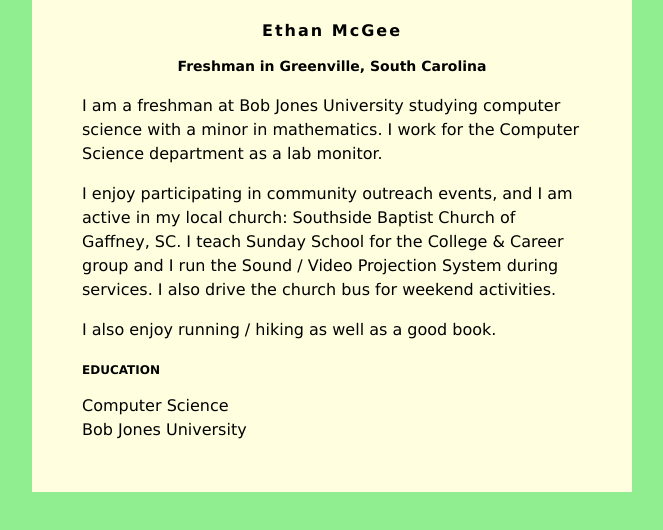
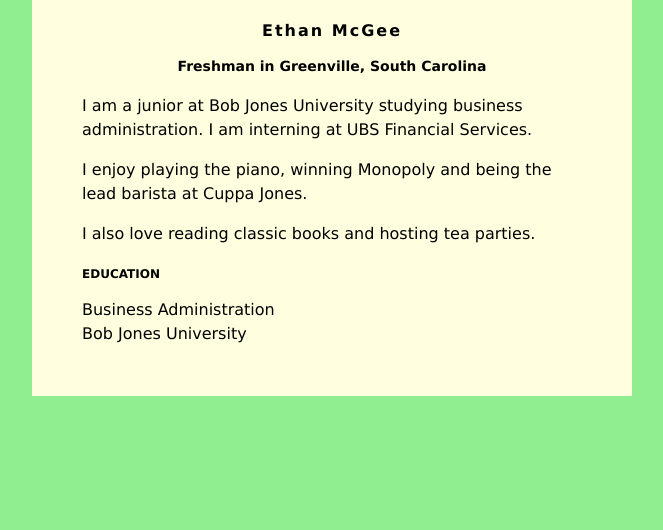
Before and after one commit to Gnott937/Gnott937.github.io, a plain HTML site: page index.html in a window 1280 px wide. Shown: the whole page, without its empty margins (308-971 px from the left). Drawn offline with Linux system fonts and the light colour scheme.

Commit message:
Update index.html

```diff
--- a/index.html
+++ b/index.html
@@ -33,21 +33,16 @@
  <h1>Ethan McGee</h1>
  <h2>Freshman in Greenville, South Carolina</h2>
 
- <p>I am a freshman at Bob Jones University studying computer science with a
-minor in mathematics. I work for the Computer Science department as a lab
-monitor.</p>
+ <p>I am a junior at Bob Jones University studying business administration. I am interning at UBS Financial Services.</p>
  <p>
- I enjoy participating in community outreach events, and I am active in my
-local church: Southside Baptist Church of Gaffney, SC. I teach Sunday School for the
-College &amp; Career group and I run the Sound / Video Projection System during
-services. I also drive the church bus for weekend activities.
+ I enjoy playing the piano, winning Monopoly and being the lead barista at Cuppa Jones.
  </p>
  <p>
- I also enjoy running / hiking as well as a good book.
+ I also love reading classic books and hosting tea parties.
  </p>
 
  <h3>EDUCATION</h3>
- Computer Science<br />
+ Business Administration<br />
  Bob Jones University
  </div>
 
```
